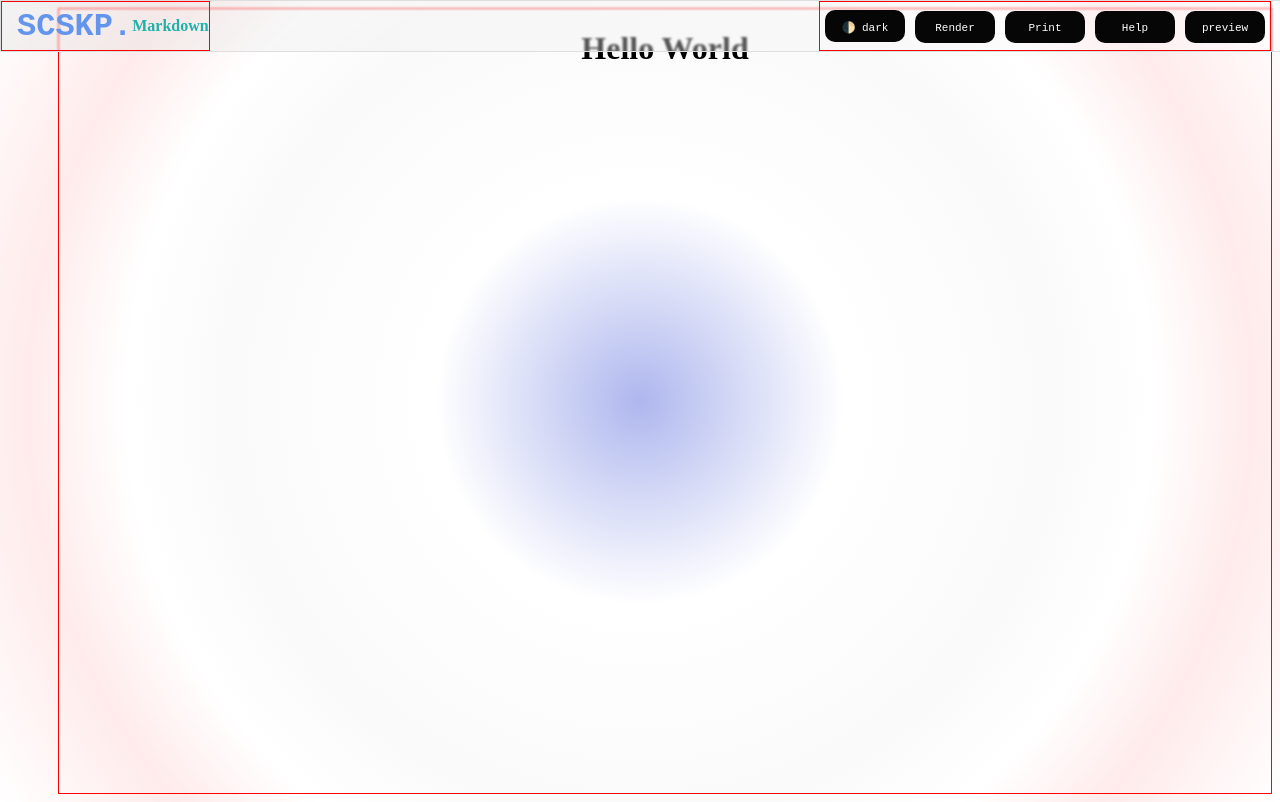
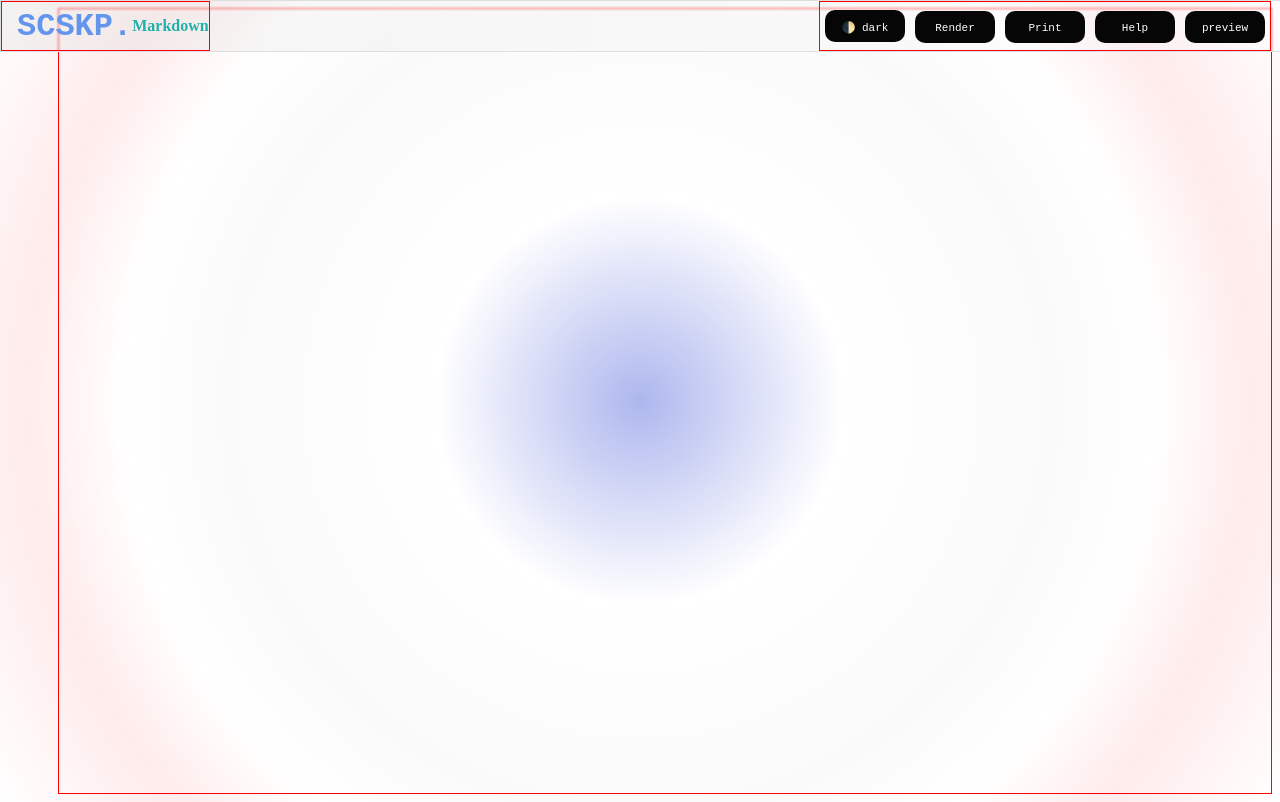
Before and after one commit to phani-x507/EchoText, a React (Vite) app: page / in a window 1280 px wide. Built offline with nearby package versions, Linux system fonts and the light colour scheme; a web font is replaced by a local one.

Commit message:
Slight Changes

```diff
--- a/package.json
+++ b/package.json
@@ -12,7 +12,8 @@
   "dependencies": {
     "html-react-parser": "^6.1.3",
     "react": "^19.2.6",
-    "react-dom": "^19.2.6"
+    "react-dom": "^19.2.6",
+    "react-router": "^7.17.0"
   },
   "devDependencies": {
     "@eslint/js": "^10.0.1",
--- a/src/MainCanvas.jsx
+++ b/src/MainCanvas.jsx
@@ -1,7 +1,3 @@
 export default function MainCanvas() {
-  return (
-    <>
-      <h1>Hello World</h1>
-    </>
-  );
+  return <></>;
 }
```
Also changed, not shown: 1 other file (tests, documents, lock files or other folders).
